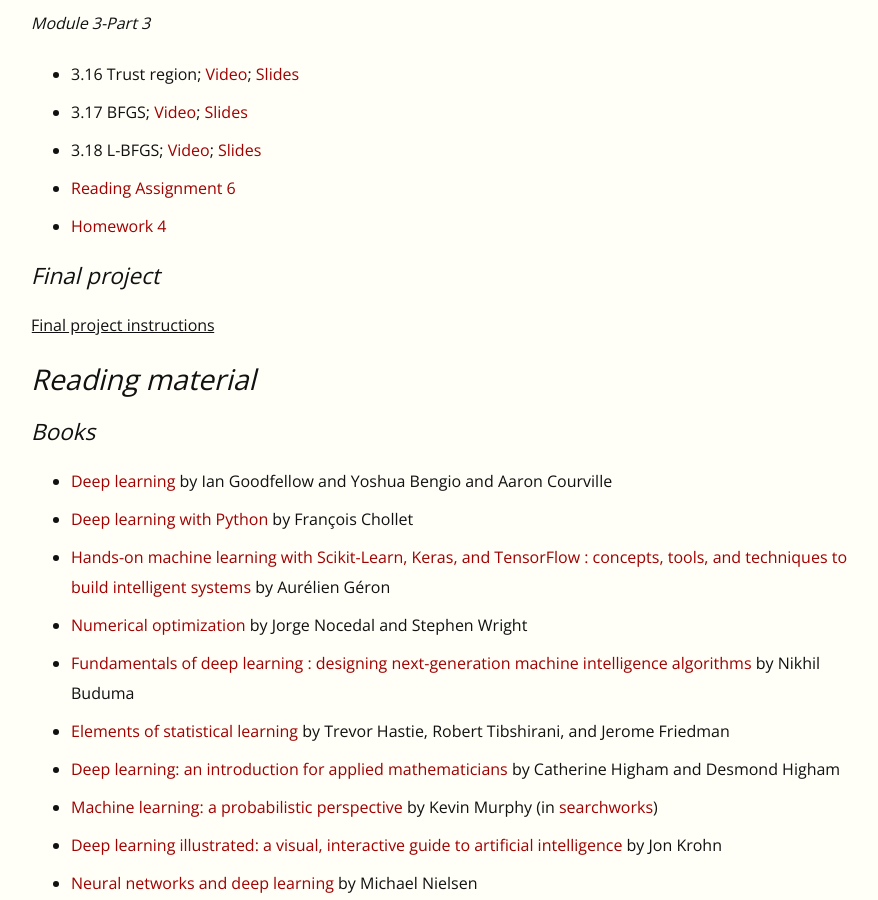
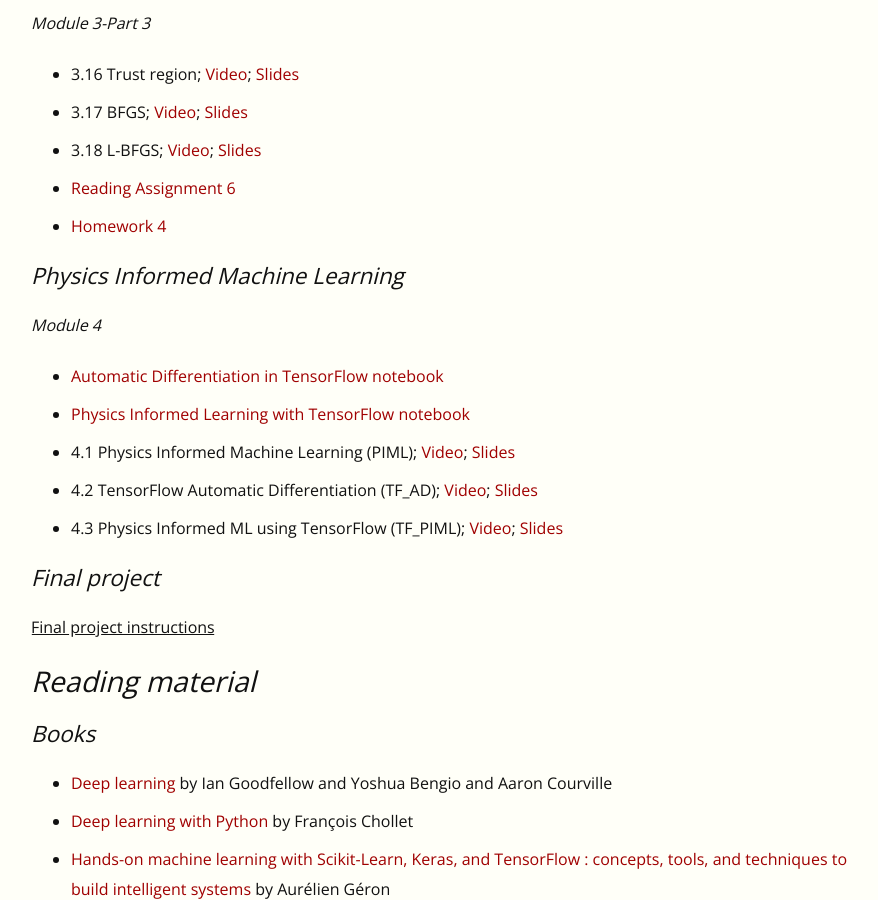
Before and after one commit to EricDarve/me343-cme216-winter-2021, a Jekyll site: the page built from index.md, in a window 1280 px wide and 900 px high, scrolled down 3271 px. Shown: the whole window, without its empty margins (129-1007 px from the left). Built offline with Jekyll 4.4.1, drawn with Linux system fonts in a browser that asks for light colours.

Commit message:
PIML slides

```diff
--- a/index.md
+++ b/index.md
@@ -87,21 +87,31 @@
 
 - [Saddle point demo notebook](https://github.com/EricDarve/me343-cme216-winter-2021/blob/main/Code/Saddle%20points.ipynb)
 - [ADAGRAD notebook](https://github.com/EricDarve/me343-cme216-winter-2021/blob/main/Code/Adagrad.ipynb)
-- 3.11 Stochastic Gradient Descent; [Video](https://stanford-pilot.hosted.panopto.com/Panopto/Pages/Viewer.aspx?id=3f76c7ec-a601-4d4a-8860-abb30137998c); [Slides](Slides/Deep_Learning/Stochastic_Gradient_Descent.pdf)
-- 3.12 Saddle points; [Video](https://stanford-pilot.hosted.panopto.com/Panopto/Pages/Viewer.aspx?id=c1fda57c-2c84-454b-b5c6-abb3014bb0d3); [Slides](Slides/Deep_Learning/Saddle_points.pdf)
-- 3.13 Momentum; [Video](https://stanford-pilot.hosted.panopto.com/Panopto/Pages/Viewer.aspx?id=ae3feaf2-5884-42c5-aa01-abb3016db5f9); [Slides](Slides/Deep_Learning/Momentum.pdf)
-- 3.14 Adagrad; [Video](https://stanford-pilot.hosted.panopto.com/Panopto/Pages/Viewer.aspx?id=9c74557c-832b-41d7-8cfd-abb30189fc85); [Slides](Slides/Deep_Learning/Adagrad.pdf)
-- 3.15 RMSProp and Adam; [Video](https://stanford-pilot.hosted.panopto.com/Panopto/Pages/Viewer.aspx?id=8986cd22-6e69-4733-976c-abb4000dc637); [Slides](Slides/Deep_Learning/RMSProp_and_Adam.pdf)
+- 3.11 Stochastic Gradient Descent; [Video](https://stanford-pilot.hosted.panopto.com/Panopto/Pages/Viewer.aspx?id=3f76c7ec-a601-4d4a-8860-abb30137998c); [Slides](Slides/Deep_Learning/3_11_Stochastic_Gradient_Descent.pdf)
+- 3.12 Saddle points; [Video](https://stanford-pilot.hosted.panopto.com/Panopto/Pages/Viewer.aspx?id=c1fda57c-2c84-454b-b5c6-abb3014bb0d3); [Slides](Slides/Deep_Learning/3_12_Saddle_points.pdf)
+- 3.13 Momentum; [Video](https://stanford-pilot.hosted.panopto.com/Panopto/Pages/Viewer.aspx?id=ae3feaf2-5884-42c5-aa01-abb3016db5f9); [Slides](Slides/Deep_Learning/3_13_Momentum.pdf)
+- 3.14 Adagrad; [Video](https://stanford-pilot.hosted.panopto.com/Panopto/Pages/Viewer.aspx?id=9c74557c-832b-41d7-8cfd-abb30189fc85); [Slides](Slides/Deep_Learning/3_14_Adagrad.pdf)
+- 3.15 RMSProp and Adam; [Video](https://stanford-pilot.hosted.panopto.com/Panopto/Pages/Viewer.aspx?id=8986cd22-6e69-4733-976c-abb4000dc637); [Slides](Slides/Deep_Learning/3_15_RMSProp_and_Adam.pdf)
 - [Reading Assignment 5](Reading Assignments/optimization)
 - [Homework 3](Homework/HW3/HW3 Questions)
 
 *Module 3-Part 3*
 
-- 3.16 Trust region; [Video](https://stanford-pilot.hosted.panopto.com/Panopto/Pages/Viewer.aspx?id=b1e21c0a-e691-4c37-b7d0-acc00185514a); [Slides](Slides/Deep_Learning/Trust_region.pdf)
-- 3.17 BFGS; [Video](https://stanford-pilot.hosted.panopto.com/Panopto/Pages/Viewer.aspx?id=36ab1ffb-32cb-4b2e-8ffb-acc1000e6e66); [Slides](Slides/Deep_Learning/BFGS.pdf)
-- 3.18 L-BFGS; [Video](https://stanford-pilot.hosted.panopto.com/Panopto/Pages/Viewer.aspx?id=ff39ec4f-ad00-452e-ba18-acc1001b6554); [Slides](Slides/Deep_Learning/LBFGS.pdf)
+- 3.16 Trust region; [Video](https://stanford-pilot.hosted.panopto.com/Panopto/Pages/Viewer.aspx?id=b1e21c0a-e691-4c37-b7d0-acc00185514a); [Slides](Slides/Deep_Learning/3_16_Trust_region.pdf)
+- 3.17 BFGS; [Video](https://stanford-pilot.hosted.panopto.com/Panopto/Pages/Viewer.aspx?id=36ab1ffb-32cb-4b2e-8ffb-acc1000e6e66); [Slides](Slides/Deep_Learning/3_17_BFGS.pdf)
+- 3.18 L-BFGS; [Video](https://stanford-pilot.hosted.panopto.com/Panopto/Pages/Viewer.aspx?id=ff39ec4f-ad00-452e-ba18-acc1001b6554); [Slides](Slides/Deep_Learning/3_18_LBFGS.pdf)
 - [Reading Assignment 6](Reading Assignments/second_order_optimization)
 - [Homework 4](Homework/HW4/HW4 Questions)
+
+### Physics Informed Machine Learning
+
+*Module 4*
+
+- [Automatic Differentiation in TensorFlow notebook](https://github.com/EricDarve/me343-cme216-winter-2021/blob/main/Code/TensorFlow%20AD.ipynb)
+- [Physics Informed Learning with TensorFlow notebook](https://github.com/EricDarve/me343-cme216-winter-2021/blob/main/Code/PIML_advanced.ipynb)
+- 4.1 Physics Informed Machine Learning (PIML); [Video](https://stanford-pilot.hosted.panopto.com/Panopto/Pages/Viewer.aspx?id=d18be679-ed55-46eb-97f7-acd0013af907); [Slides](Slides/AD/4_1_PIML.pdf)
+- 4.2 TensorFlow Automatic Differentiation (TF_AD); [Video](https://stanford-pilot.hosted.panopto.com/Panopto/Pages/Viewer.aspx?id=a6199206-5d09-4a9b-97d0-acd0016624d8); [Slides](Slides/AD/4_2_TF_AD.pdf)
+- 4.3 Physics Informed ML using TensorFlow (TF_PIML); [Video](https://stanford-pilot.hosted.panopto.com/Panopto/Pages/Viewer.aspx?id=12017b1f-243f-4915-ab91-acd1000fc63a); [Slides](Slides/AD/4_3_TF_PIML.pdf)
 
 ### Final project
 
```
Also changed, not shown: 23 other files.
